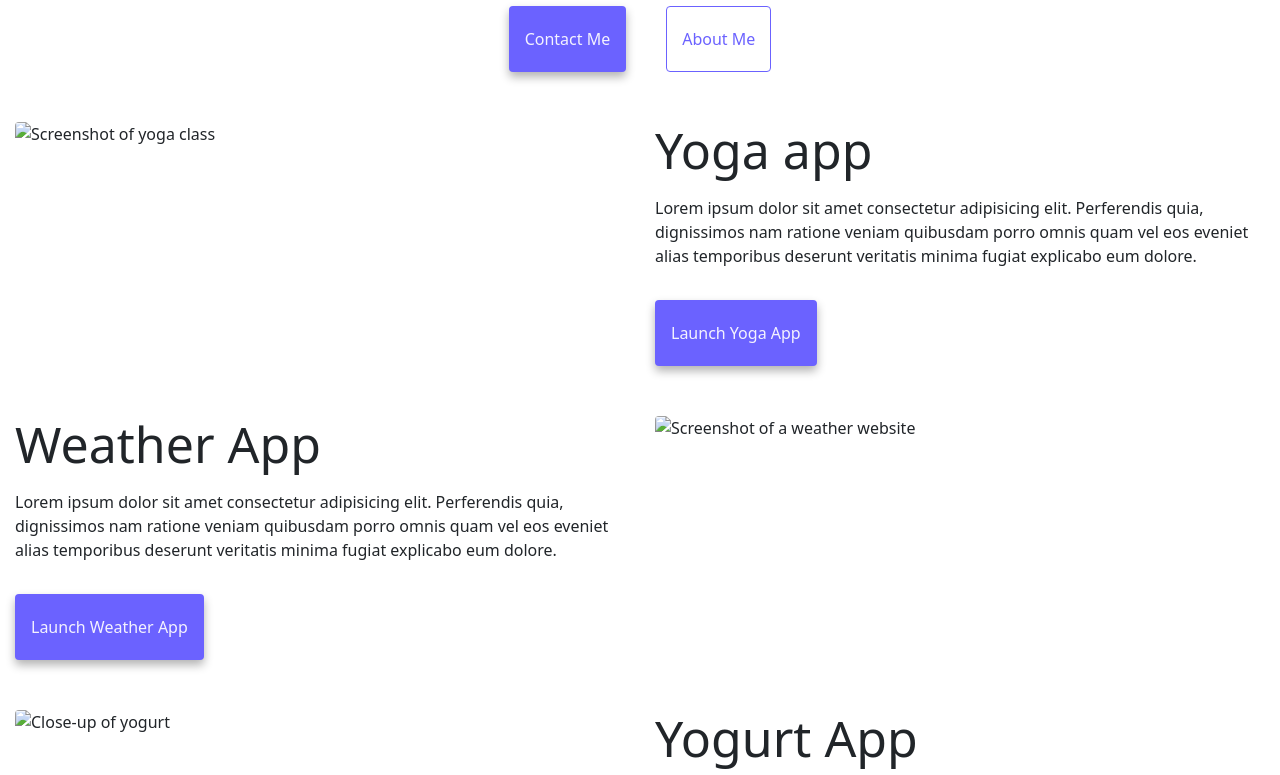
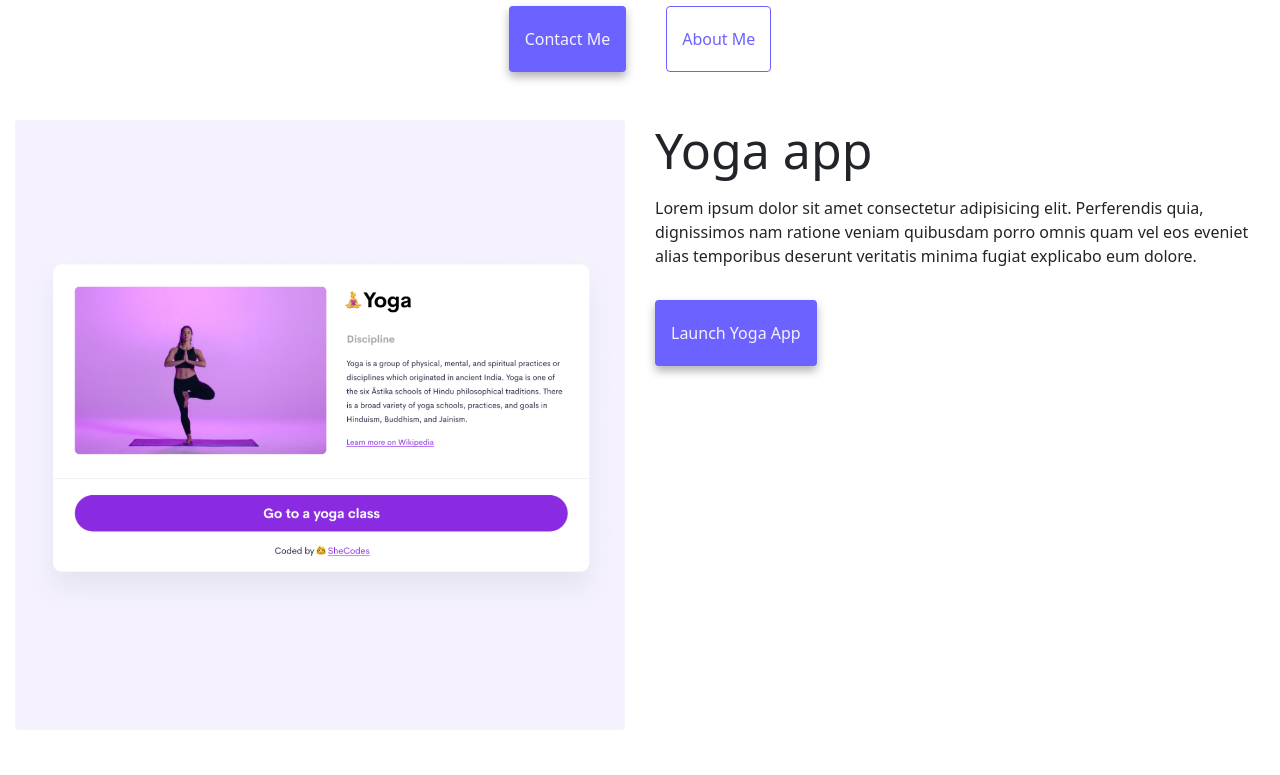
Before and after one commit to wnonna13/Test-Profile, a plain HTML site: page index.html in a window 1280 px wide. Shown: the part 360-1135 px from the top of the page. Drawn offline with nearby package versions, Linux system fonts and the light colour scheme.

Commit message:
Fix image links

```diff
--- a/index.html
+++ b/index.html
@@ -138,7 +138,7 @@
         <div class="row">
           <div class="col-sm-6">
             <img
-              src="images/yoga.png"
+              src="yoga.png"
               alt="Screenshot of yoga class"
               class="img-fluid rounded hide"
             />
@@ -185,7 +185,7 @@
           </div>
           <div class="col-sm-6">
             <img
-              src="images/weather.png"
+              src="/weather.png"
               alt="Screenshot of a weather website"
               class="img-fluid rounded hide"
             />
@@ -198,7 +198,7 @@
         <div class="row">
           <div class="col-sm-6">
             <img
-              src="images/yogurt.png"
+              src="/yogurt.png"
               alt="Close-up of yogurt"
               class="img-fluid rounded hide"
             />
```
